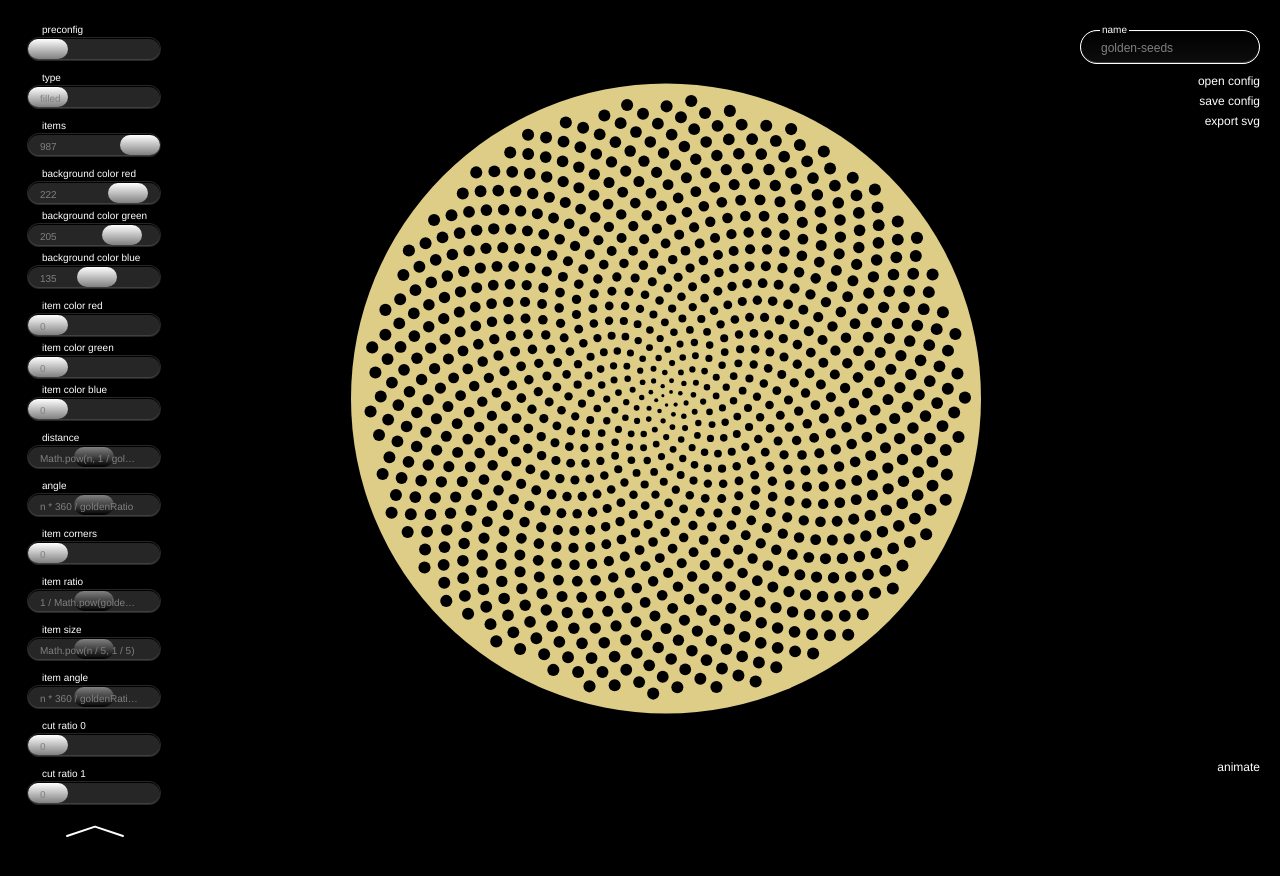
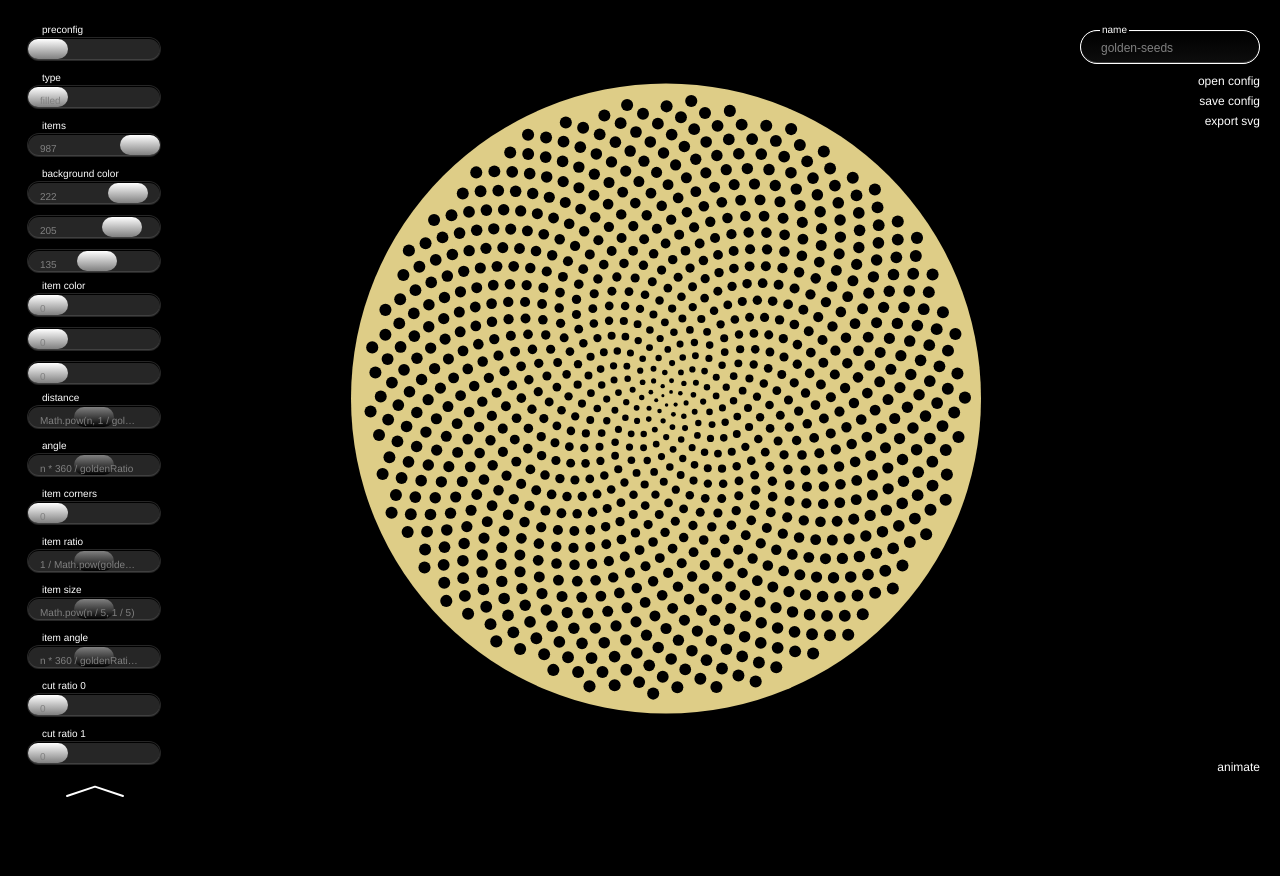
Before and after one commit to tmunz/GoldenSeeds, a React app: page / in a window 1280 px wide. Shown: the top 876 px of the page. After the commit the page ends 849 px from the top, so only its background shows below. Built offline with nearby package versions, Linux system fonts and the light colour scheme.

Commit message:
colorinput with just one label

```diff
--- a/src/components/Input.styl
+++ b/src/components/Input.styl
@@ -25,26 +25,26 @@
       transform: translateY(0);
     }
   }
-  &>output {
-    position: absolute;
-    pointer-events: none;
-    width: 100px;
-    top: ($height/2+2)px;
-    left: 20px;
-    white-space: nowrap;
-    text-overflow: ellipsis;
-    max-width: 100px;
-    overflow: hidden;
-    display: block;
-  }
-  &:focus {
-    background: green;
+  .input-container>.input-value {
+    position: relative;
+    transition: width 0.6s ease, height 0.6s ease, padding 0.6s ease;
     &>output {
-      color: $color-accent;
+      position: absolute;
+      pointer-events: none;
+      width: 100px;
+      top: ($height/2)px;
+      left: 20px;
+      white-space: nowrap;
+      text-overflow: ellipsis;
+      max-width: 100px;
+      overflow: hidden;
+      display: block;
     }
-  }
-  .input-wrapper {
-    transition: width 0.6s ease, height 0.6s ease, padding 0.6s ease;
+    &:focus {
+      &>output {
+        color: $color-accent;
+      }
+    }
     &>input {
       outline: none;
       width: 100%;
@@ -58,7 +58,7 @@
     }
   }
   &.text {
-    .input-wrapper {
+    .input-container>.input-value {
       width: 180px;
       height: ($height)px;
       padding: 0;
@@ -82,7 +82,7 @@
     &>label {
       color: $color-link;
     }
-    .input-wrapper {
+    .input-container>.input-value {
       width: 134px;
       height: ($range-height)px;
       padding: 5px;
--- a/src/components/Input.tsx
+++ b/src/components/Input.tsx
@@ -32,15 +32,11 @@ export class Input extends React.Component<Props, State> {
     step: 1
   }
 
-  getInputField(type: InputType, label: string, value: any, colorType?: number): React.ReactNode {
-    return <div className={['input', InputType[type].toLowerCase()].join(' ')} key={colorType}>
-      <label className={(value === "" || typeof value === "undefined") && type === InputType.TEXT ? "input-empty" : ""} >
-        {label}
-      </label>
-      <div className="input-wrapper">
+  getInputField(value: any, colorType?: number): React.ReactNode {
+    return <div className="input-value">
       <input
         className={[typeof this.props.className !== 'undefined' ? this.props.className : ""].join(" ")}
-          type={InputType[type].toLowerCase()}
+        type={InputType[this.props.type === InputType.COLOR ? InputType.RANGE : this.props.type].toLowerCase()}
         onChange={(e) => {
           let newValue: any = e.target.value;
           if (this.props.type === InputType.COLOR) {
@@ -52,31 +48,30 @@ export class Input extends React.Component<Props, State> {
                       : colorType === 2 ? (this.props.value & 0xffff00 | ((Number(newValue) & 0xff) << 0))
                         : undefined;
           }
-            this.props.onChange(type === InputType.RANGE ? Number(newValue) : newValue)
+          this.props.onChange(this.props.type === InputType.RANGE ? Number(newValue) : newValue)
         }}
         value={typeof value !== 'undefined' ? value : ''}
         min={this.props.type === InputType.COLOR ? -1 : this.props.min}
         max={this.props.type === InputType.COLOR ? 0x100 : this.props.max}
         step={this.props.step}
       />
-      </div>
-      {type === InputType.RANGE && <output>{this.props.type === InputType.COLOR ? value : this.props.valueLabel}</output>}
+      {this.props.type !== InputType.TEXT && <output>{this.props.type === InputType.COLOR ? value : this.props.valueLabel}</output>}
     </div>
   }
 
   render() {
-    if (this.props.type === InputType.COLOR) {
-      //console.log(this.props.value)
-    }
-    return this.props.type === InputType.COLOR ?
-      <div>
-        {['red', 'green', 'blue'].map((id: string, i: number) =>
-          this.getInputField(InputType.RANGE, this.props.label + ' ' + id,
-            this.props.value < 0 ? this.props.value
-              : this.props.value > 0xffffff ? 0x100
-                : this.props.value >> (2 - i) * 8 & 0xff, i)
+    return <div className={['input', InputType[this.props.type === InputType.COLOR ? InputType.RANGE : this.props.type].toLowerCase()].join(' ')}>
+      <label className={(this.props.value === "" || typeof this.props.value === "undefined")
+        && this.props.type === InputType.TEXT ? "input-empty" : ""} >
+        {this.props.label}
+      </label>
+      <div className="input-container">
+        {(this.props.type === InputType.COLOR ? [0, 1, 2] : [undefined]).map((i: number) =>
+          this.getInputField(this.props.type === InputType.COLOR ?
+            this.props.value < 0 ? this.props.value : this.props.value > 0xffffff ? 0x100 : this.props.value >> (2 - i) * 8 & 0xff
+            : this.props.value, i)
         )}
       </div>
-      : this.getInputField(this.props.type, this.props.label, this.props.value)
+    </div>
   }
 }
```
Lines whose indentation alone changed are shown as unchanged.
